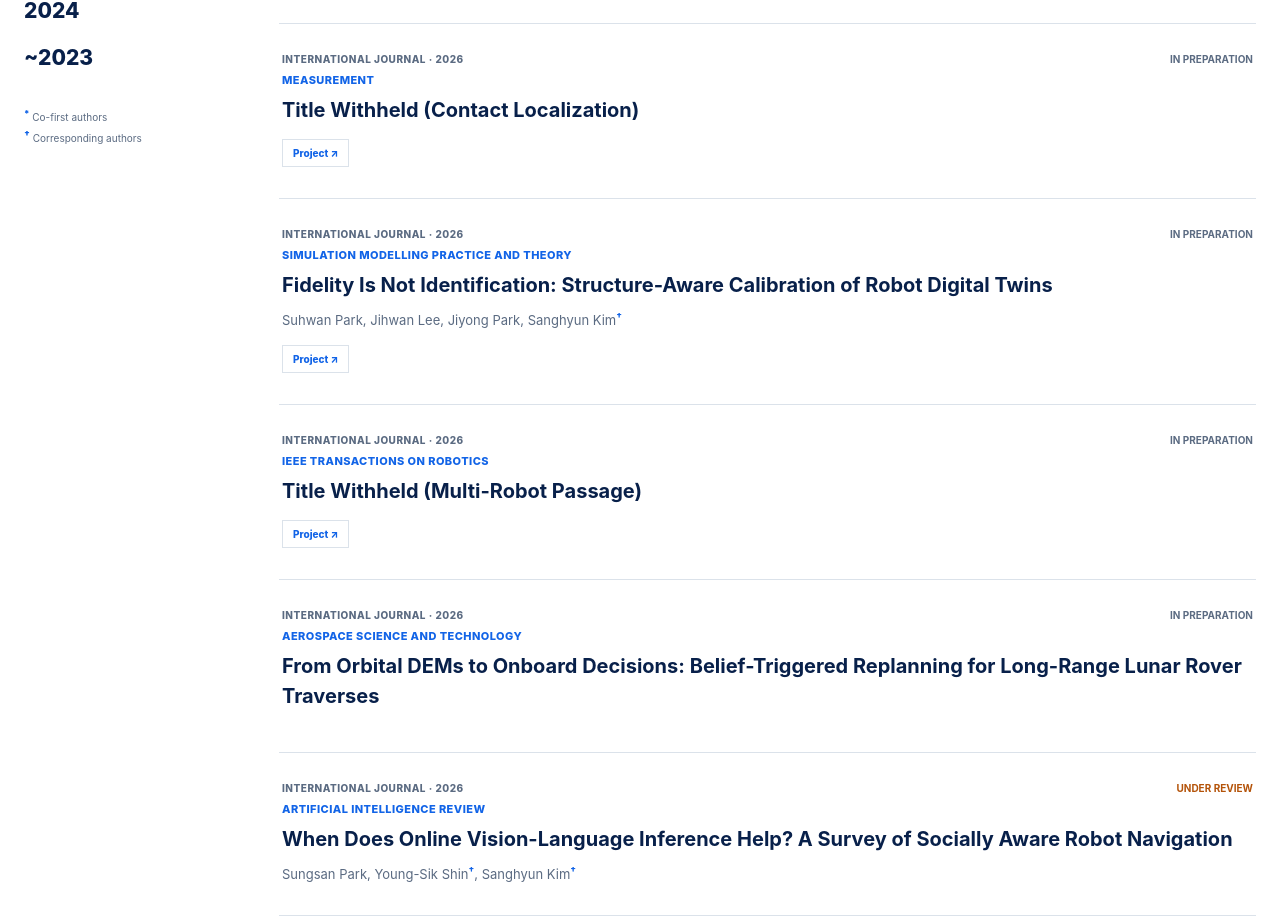
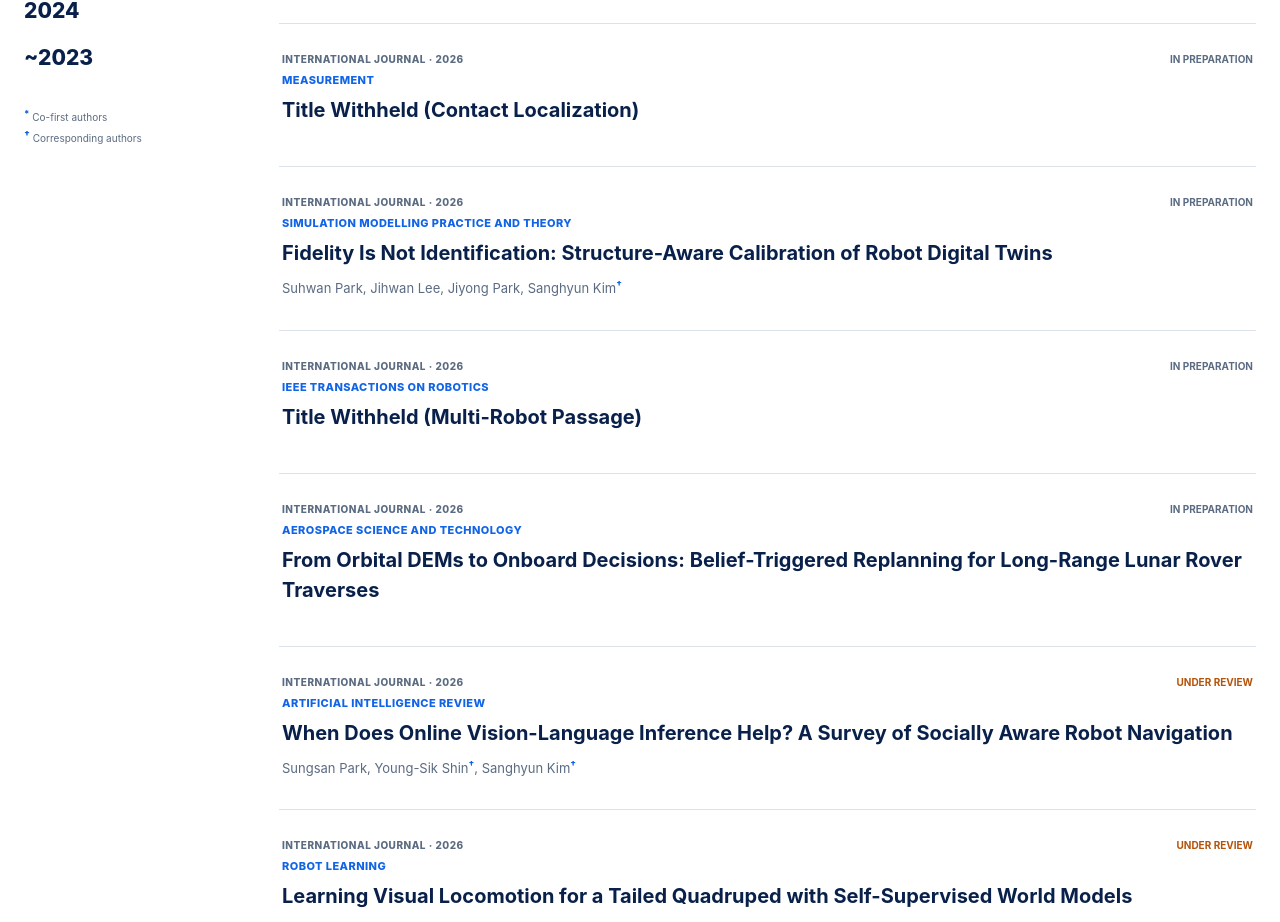
Before and after one commit to RCILab/rcilab.github.io, a Next.js app: page /publications in a window 1280 px wide. Shown: the part 994-1916 px from the top of the page. Built offline with nearby package versions, Linux system fonts and the light colour scheme.

Commit message:
Hide project links for in-preparation publications
Co-Authored-By: Claude Opus 5.5 <noreply@anthropic.com>

```diff
--- a/app/data.ts
+++ b/app/data.ts
@@ -443,7 +443,6 @@ export const inProgressPublications: Publication[] = [
     venue: "Measurement",
     title: "Title Withheld (Contact Localization)",
     note: "In Preparation",
-    links: [{ label: "Project", href: "https://rcilab.khu.ac.kr/apcl/" }],
   },
   {
     year: "2026",
@@ -452,7 +451,6 @@ export const inProgressPublications: Publication[] = [
     title: "Fidelity Is Not Identification: Structure-Aware Calibration of Robot Digital Twins",
     authors: "Suhwan Park, Jihwan Lee, Jiyong Park, Sanghyun Kim†",
     note: "In Preparation",
-    links: [{ label: "Project", href: "https://rcilab.khu.ac.kr/sapc/" }],
   },
   {
     year: "2026",
@@ -460,7 +458,6 @@ export const inProgressPublications: Publication[] = [
     venue: "IEEE Transactions on Robotics",
     title: "Title Withheld (Multi-Robot Passage)",
     note: "In Preparation",
-    links: [{ label: "Project", href: "https://rcilab.github.io/clear/" }],
   },
   {
     year: "2026",
```
